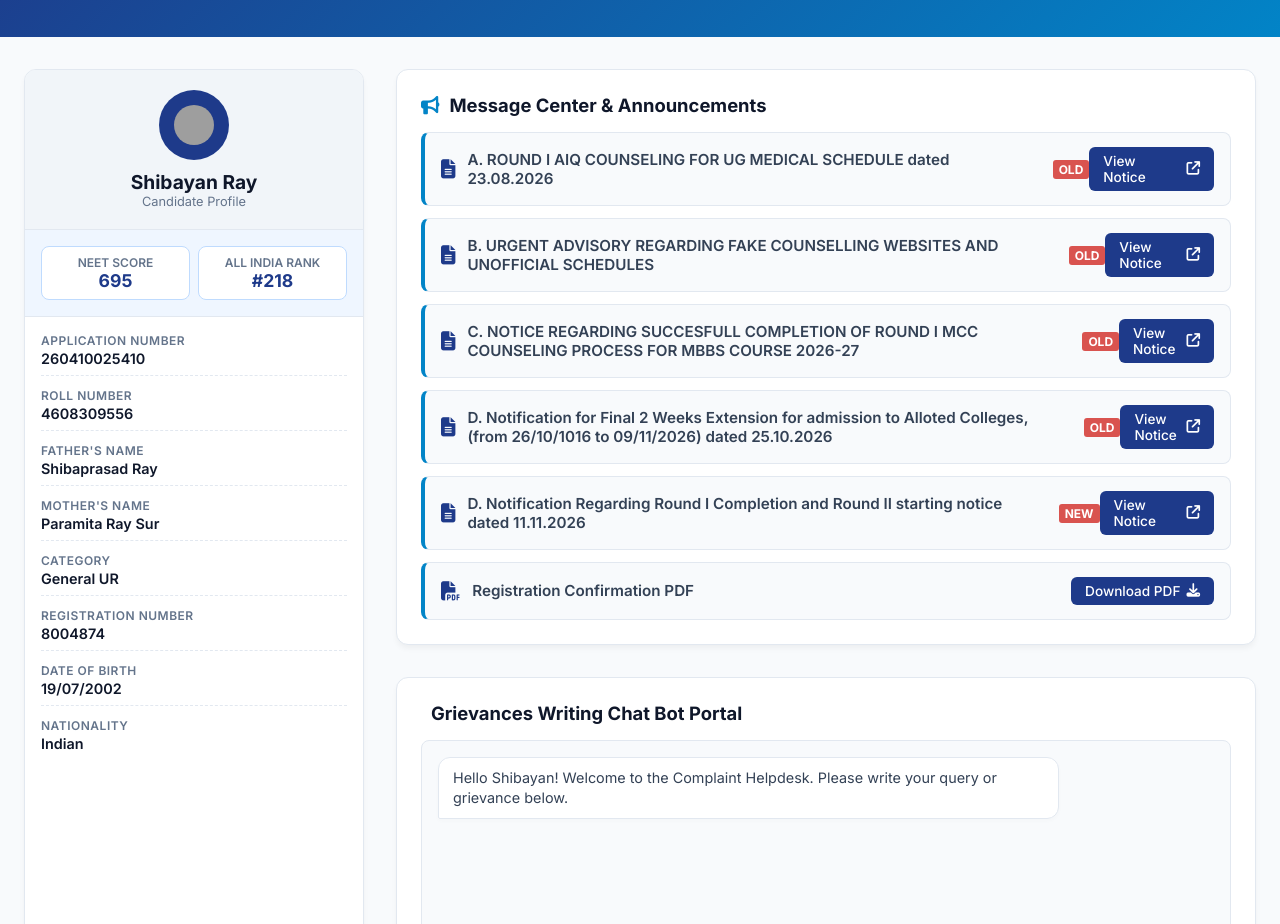
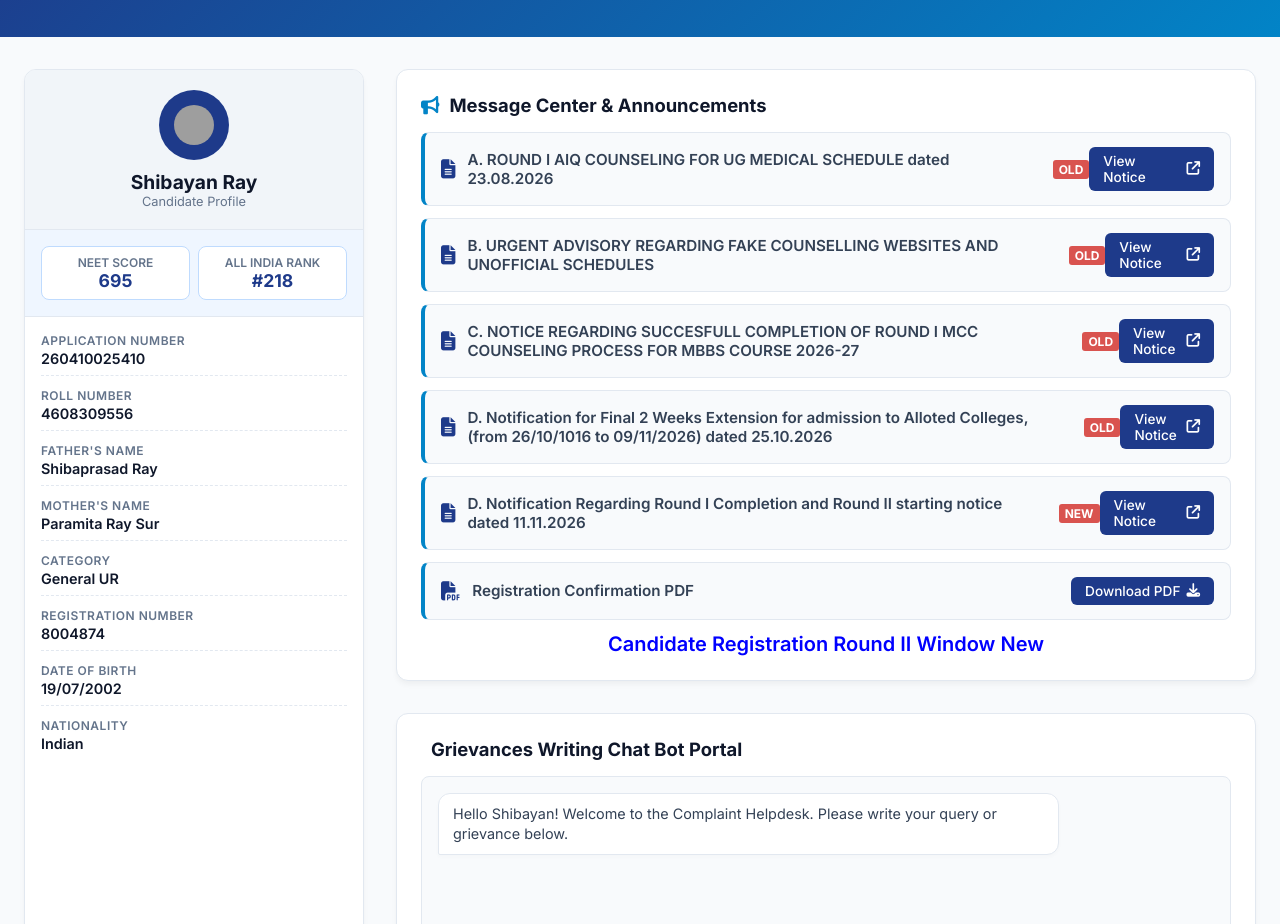
Before and after one commit to medicalcounselingcommittee/portal, a plain HTML site: page index.html in a window 1280 px wide. Shown: the part 176-1100 px from the top of the page. Drawn offline with Linux system fonts and the light colour scheme; grey boxes are pictures that could not be loaded; some icons are missing.

Commit message:
Update index.html

```diff
--- a/index.html
+++ b/index.html
@@ -813,7 +813,28 @@
                         </a>
                     </div>
 
+
+
+
+
+<div class="with-urlchange">
+                                 <a href="https://medicalcounselingcommittee.github.io/roundII.mcc.nic.in/"
+   target="_blank"
+   rel="noopener noreferrer"
+   style="color: blue; text-align: center; font-size: 20px; font-weight: 600; text-decoration: none; display: block;">
+   Candidate Registration Round II Window <span class="latest-news">New</span>
+</a>
+
+                                                             </div>
+
+
+
                 </div>
+
+
+
+
+
             </section>
 
             <!-- Complaint Writing Chatbot Portal -->
```
